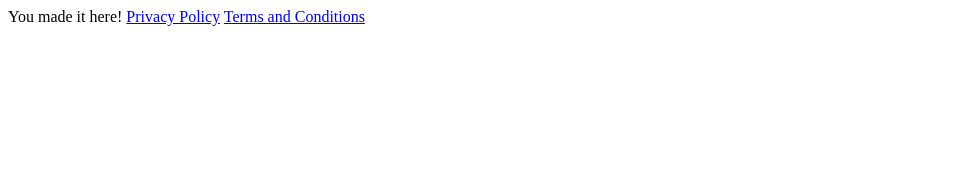
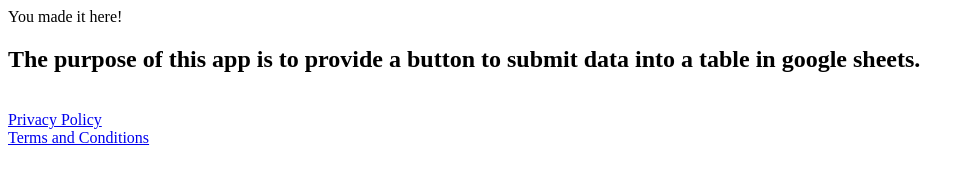
Before and after one commit to jarman-todd/Laurissa_Budget_Submit, a plain HTML site: page index.html in a window 1280 px wide. Shown: the whole page, without its empty margins (0-974 px from the left). Drawn offline with Linux system fonts and the light colour scheme.

Commit message:
Enhance index.html with headings and spacing
Added headings and improved layout for links.

```diff
--- a/index.html
+++ b/index.html
@@ -3,6 +3,10 @@
 <meta name="google-site-verification" content="y-dleXDrDTOXgq8m-JiiMRLF3b8BIKmc_UAP9OGQhL8" />
 <title>Hello World</title>
 <heading>You made it here!</heading>
-<a href="https://jarman-todd.github.io/Laurissa_Budget_Submit/Privacy Policy.html">Privacy Policy</a>
-<a href="https://jarman-todd.github.io/Laurissa_Budget_Submit/Terms and Conditions.html">Terms and Conditions</a>
+<br>
+<h2>The purpose of this app is to provide a button to submit data into a table in google sheets.</h2>
+<br>
+  <a href="https://jarman-todd.github.io/Laurissa_Budget_Submit/Privacy Policy.html">Privacy Policy</a>
+<br>
+  <a href="https://jarman-todd.github.io/Laurissa_Budget_Submit/Terms and Conditions.html">Terms and Conditions</a>
 </html>
```
